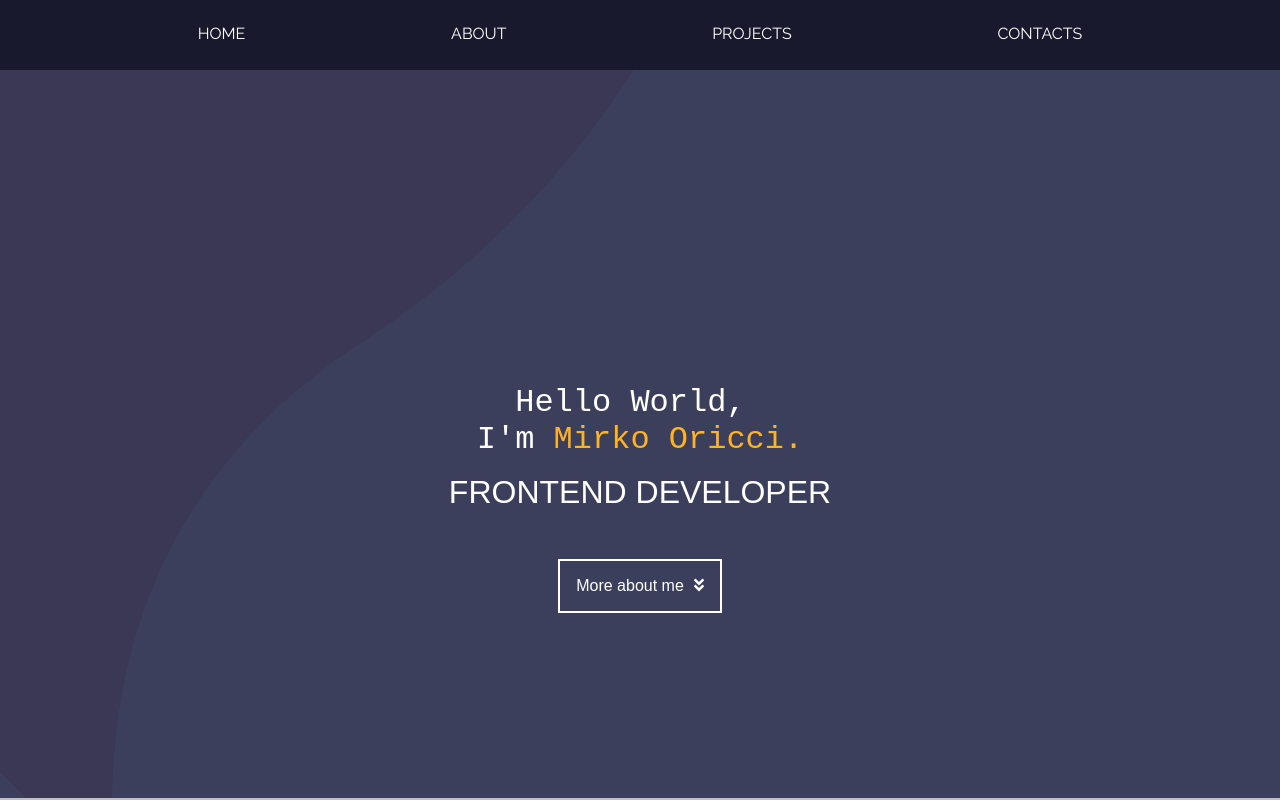
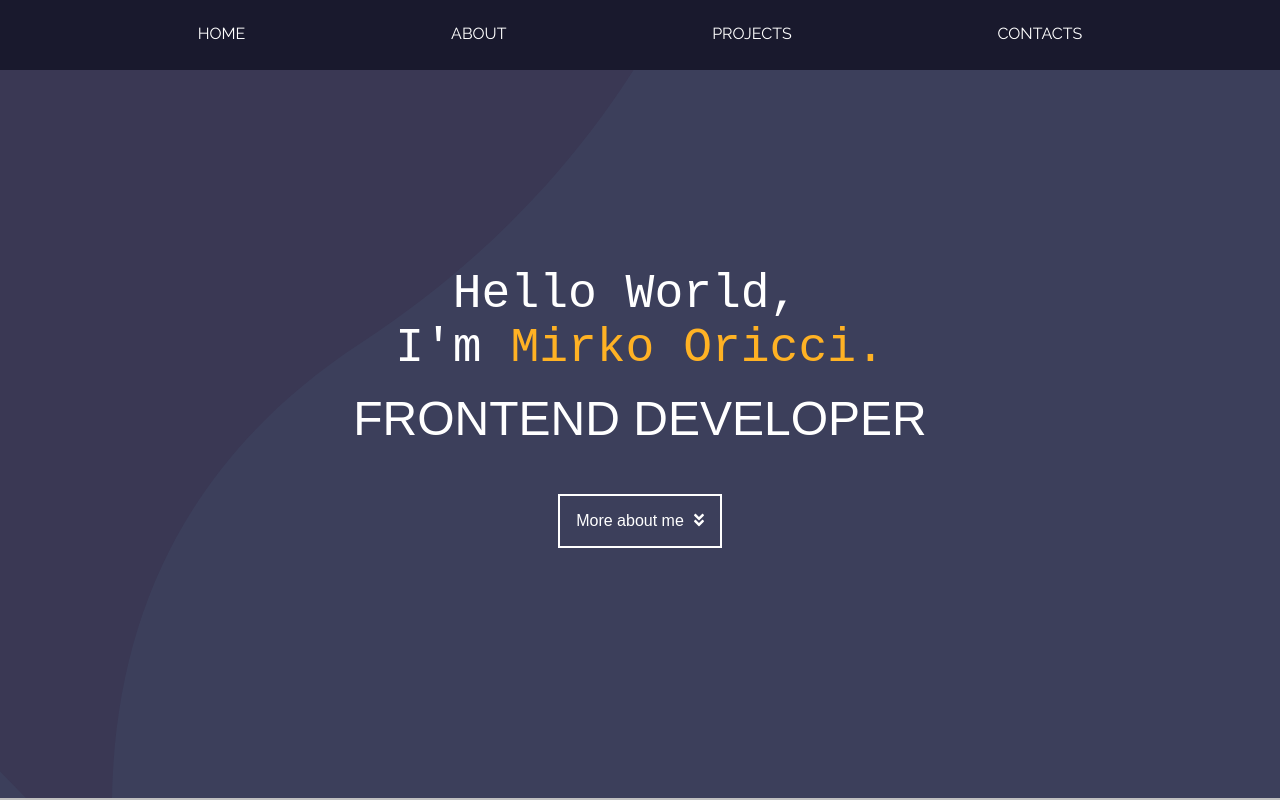
Before and after one commit to Techoplite/portfolio, a React (Create React App) app: page / in a window 1280 px wide. Shown: the top 800 px of the page. Built offline with nearby package versions, Linux system fonts and the light colour scheme.

Commit message:
Increase font size in tablet homepage

```diff
--- a/src/sass/main.scss
+++ b/src/sass/main.scss
@@ -147,11 +147,19 @@ button {
   width: 99%;
   margin-top: 30%;
 
+  @media (min-width: $tablet) {
+        margin-top: 0;
+    }
+
   .job {
     font-family: "IBM Plex Sans", sans-serif;
     font-size: 2rem;
     text-align: center;
     padding: 0 $base-padding;
+
+    @media (min-width: $tablet) {
+      font-size: 3rem;
+    }
   }
 
   #greeting {
@@ -163,6 +171,12 @@ button {
     width: -moz-fit-content;
     width: fit-content;
     padding: $base-padding;
+  }
+
+  code {
+    @media (min-width: $tablet) {
+      font-size: 3rem;
+    }
   }
 
   .highlight {
```
